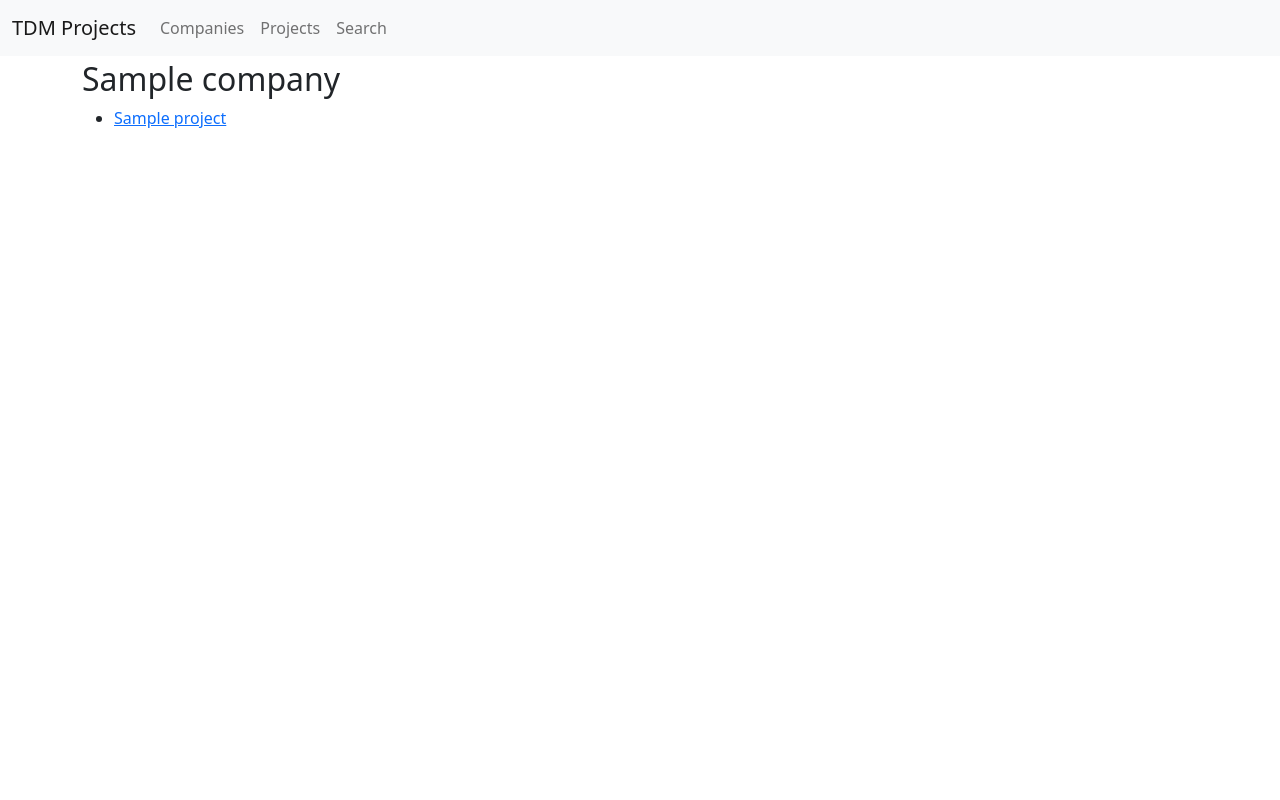
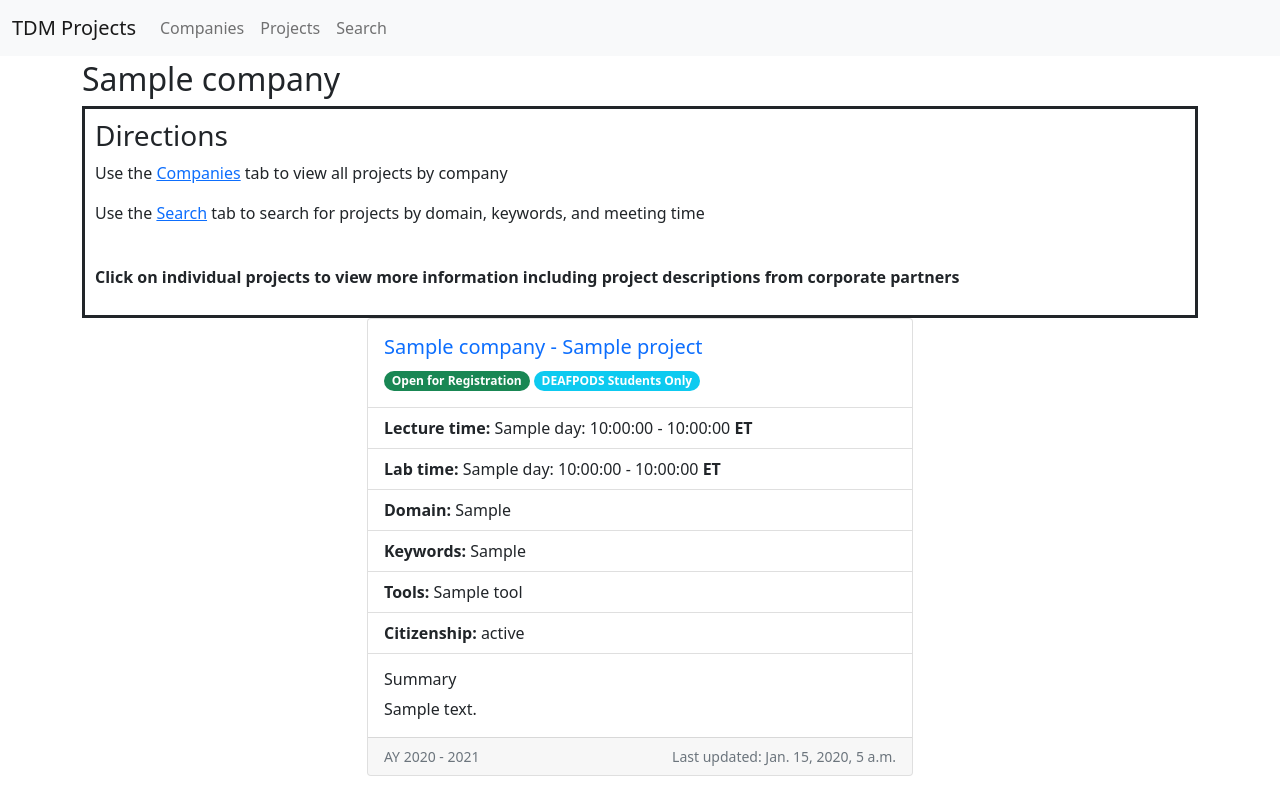
Before and after one commit to TheDataMine/tdm_site, a Django app: a page that uses tdm_site/templates/companies/company_detail.html in a window 1280 px wide. Run offline with Django 3.2, Linux system fonts and the light colour scheme; tables that the repository leaves empty hold one stand-in row (values such as "Sample post"); parts of the project's set-up code (start-up, migrations or seed data) failed here and were passed over; some libraries are stand-ins or nearby versions.

Commit message:
Update company_detail.html

```diff
--- a/tdm_site/templates/companies/company_detail.html
+++ b/tdm_site/templates/companies/company_detail.html
@@ -10,12 +10,52 @@
     <div class="col-sm-12">
 
       <h2>{{ object.name }}</h2>
-      <ul>
-        {% for project in object.project_set.all %}
-          <li><a href="{{ project.get_absolute_url }}">{{ project.title }}</a></li>
+          <div id="directions" style='border-style: solid; padding: 10px;'>
+            <h3>Directions</h1>
+            <p>Use the <a href="https://projects.the-examples-book.com/companies/">Companies</a> tab to view all projects by company</p>
+            <p>Use the <a href="https://projects.the-examples-book.com/projects/search">Search</a> tab to search for projects by domain, keywords, and meeting time</p>
+            <br>
+            <p><b>Click on individual projects to view more information including project descriptions from corporate partners</b></p>
+          </div>
+          {% for project in object.project_set.all %}
+          <div class="row justify-content-center">
+            <div class="col-6">
+              <div class="card mb-3">
+                <div class="card-body">
+                  <a href="{{ project.get_absolute_url }}" class="text-decoration-none"><h5 class="card-title">{{ project.company }} - {{ project.title }}</h5></a>
+                  {% if project.registration_status %}
+                  <span class="badge rounded-pill bg-success">Open for Registration</span>
+                  {% else %}
+                  <span class="badge rounded-pill bg-danger">Closed for Registration</span>
+                  {% endif %}
+                  {% if project.deafpods_bool %}
+                  <span class="badge rounded-pill bg-info">DEAFPODS Students Only</span>
+                  {% endif %}
+                </div>
+                <ul class="list-group list-group-flush">
+                  <li class="list-group-item"><b>Lecture time:</b> {{ project.lecturetimes.all|join:", " }} <b>ET</b></li>
+                  <li class="list-group-item"><b>Lab time:</b> {{ project.labtimes.all|join:", " }} <b>ET</b></li>
+                  <li class="list-group-item"><b>Domain:</b> {{ project.domain }}</li>
+                  <li class="list-group-item"><b>Keywords:</b> {{ project.keywords.all|join:", " }}</li>
+                  <li class="list-group-item"><b>Tools:</b> {{ project.tools.all|join:", " }}</li>
+                  <li class="list-group-item"><b>Citizenship:</b> {{ project.citizenship_status }}</li>
+                </ul>
+                <div class="card-body">
+                  <h6 class="card-text">Summary</h6>
+                  <p class="card-text">{{ project.summary }}</p>
+                </div>
+                <div class="card-footer">
+                  <div class="row">
+                    <small class="text-muted col-sm-6 text-start">AY {{ project.year }} - {{ project.year|add:"1" }}</small>
+                    <small class="text-muted col-sm-6 text-end">Last updated: {{ project.updated_at }}</small>
+                  </div>
+                </div>
+              </div>
+            </div>
+          </div>
+        {% empty %}
+        <h2>No projects found</h2>
         {% endfor %}
-      </ul>
-
     </div>
   </div>
 
```
